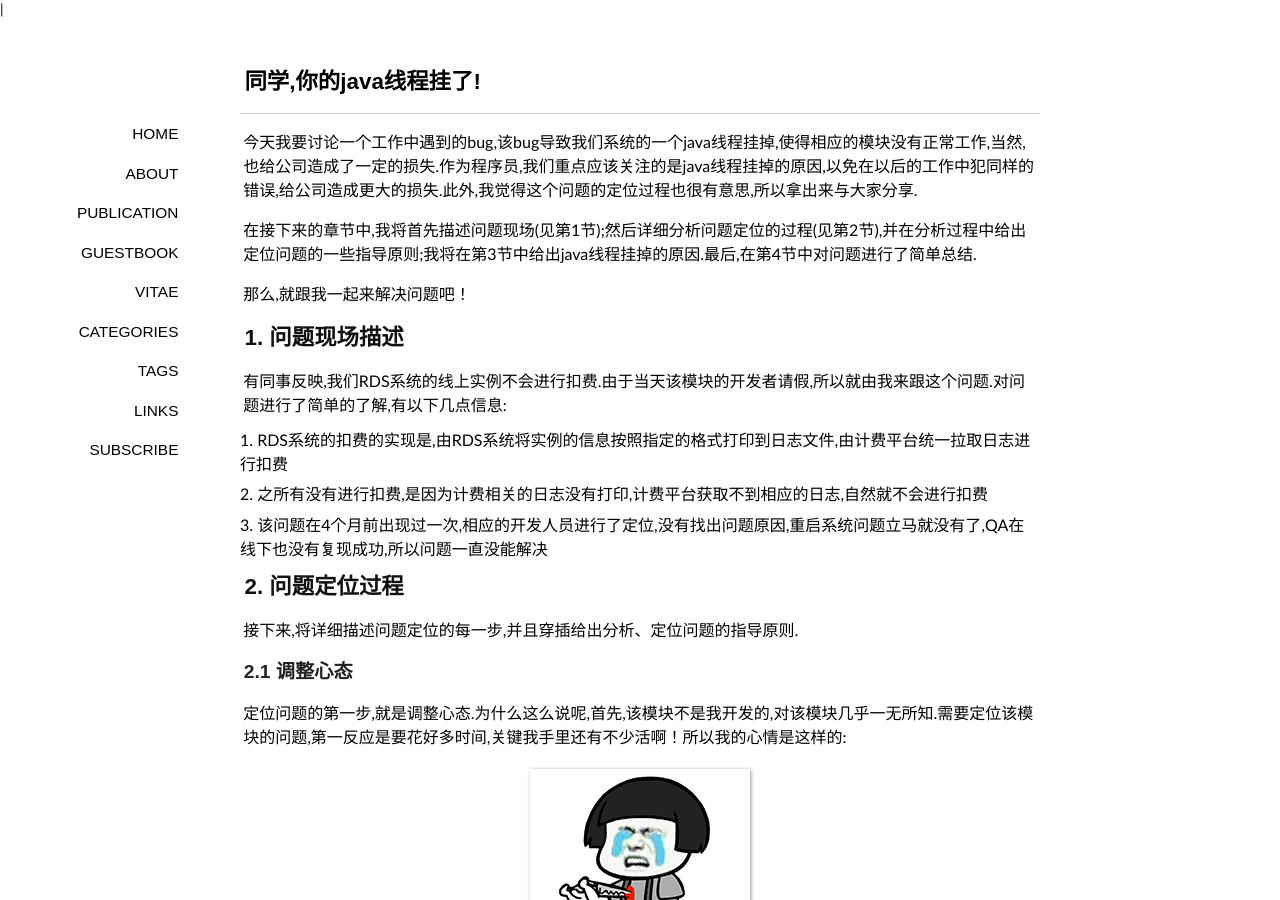
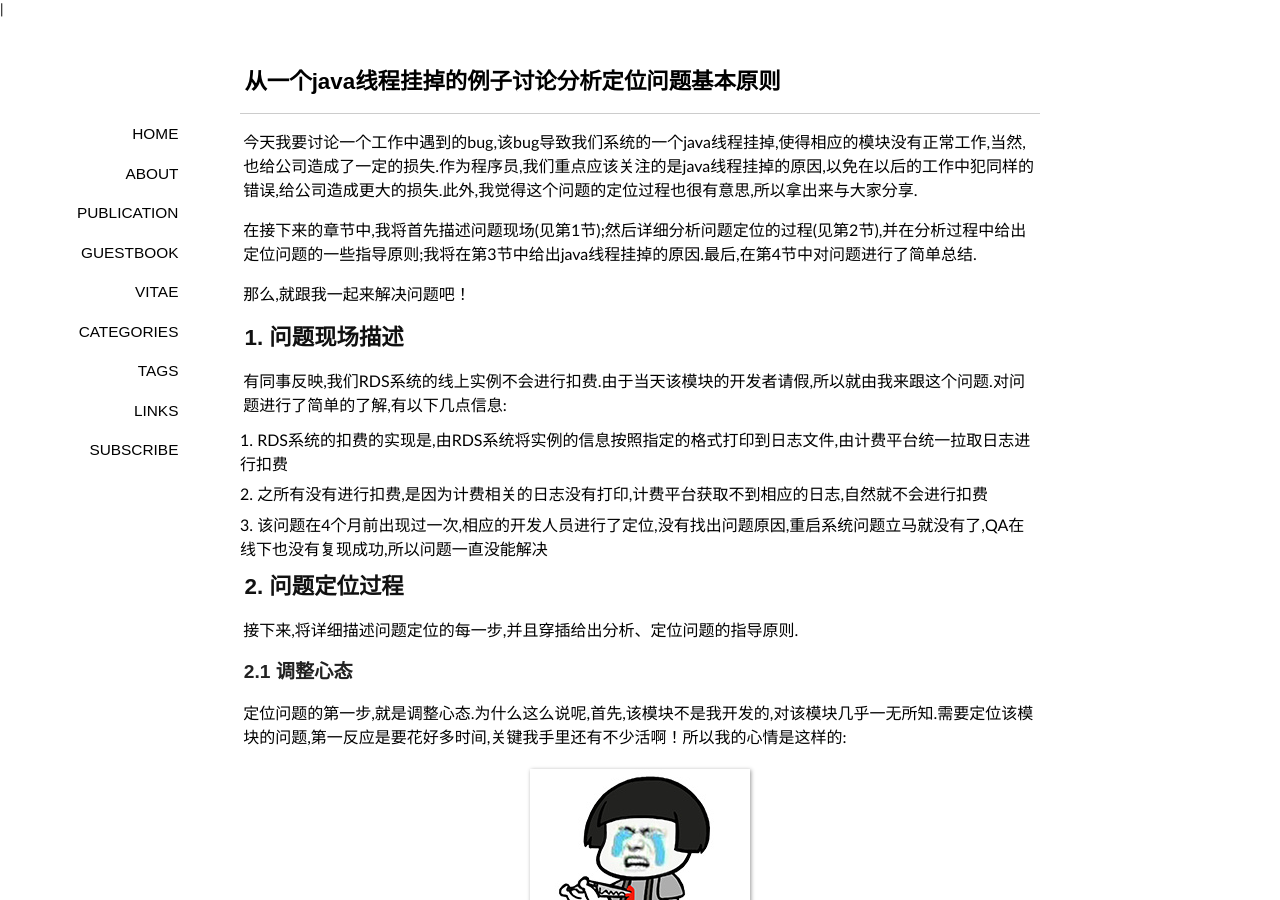
Before and after one commit to lalor/cn, a Jekyll site: the page built from _posts/2016-05-06-java-thread-crash.md, in a window 1280 px wide and 900 px high. Built offline with Jekyll 4.4.1, drawn with Linux system fonts in a browser that asks for light colours; some web fonts are replaced; comment, search, counter and statistics services are not loaded; some of the changed text lies outside the part shown.

Commit message:
分析定位问题的基本原则

```diff
--- a/temp/2016-05-06-java-thread-crash.md
+++ b/_posts/2016-05-06-java-thread-crash.md
@@ -1,6 +1,6 @@
 ---
 layout: post
-title: "同学,你的java线程挂了!"
+title: "从一个java线程挂掉的例子讨论分析定位问题基本原则"
 description: ""
 category: 程序语言
 tags: [java, executor, thread]
```
